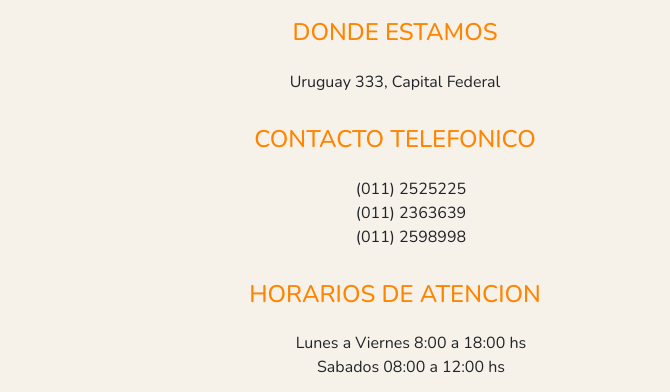
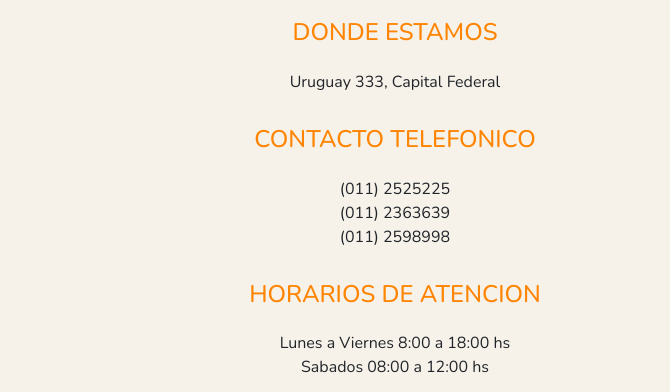
Before and after one commit to ggarcia06/PF-Garcia, a plain HTML site: page index.html in a window 1280 px wide. Shown: the part 1283-1675 px from the top of the page, 0-670 px from the left. Drawn offline with nearby package versions, Linux system fonts and the light colour scheme.

Commit message:
padding cero en la seccion datos - lista de telefonos

```diff
--- a/css/style.css
+++ b/css/style.css
@@ -134,7 +134,9 @@ main {
     width: 100%;
     object-fit: cover;
 }
-
+.ubicacion__datos ul{
+    padding-left: 0;
+}
 /*----------------FOOTER------------------*/
 footer {
     background-color: rgb(255, 132, 0);
```
